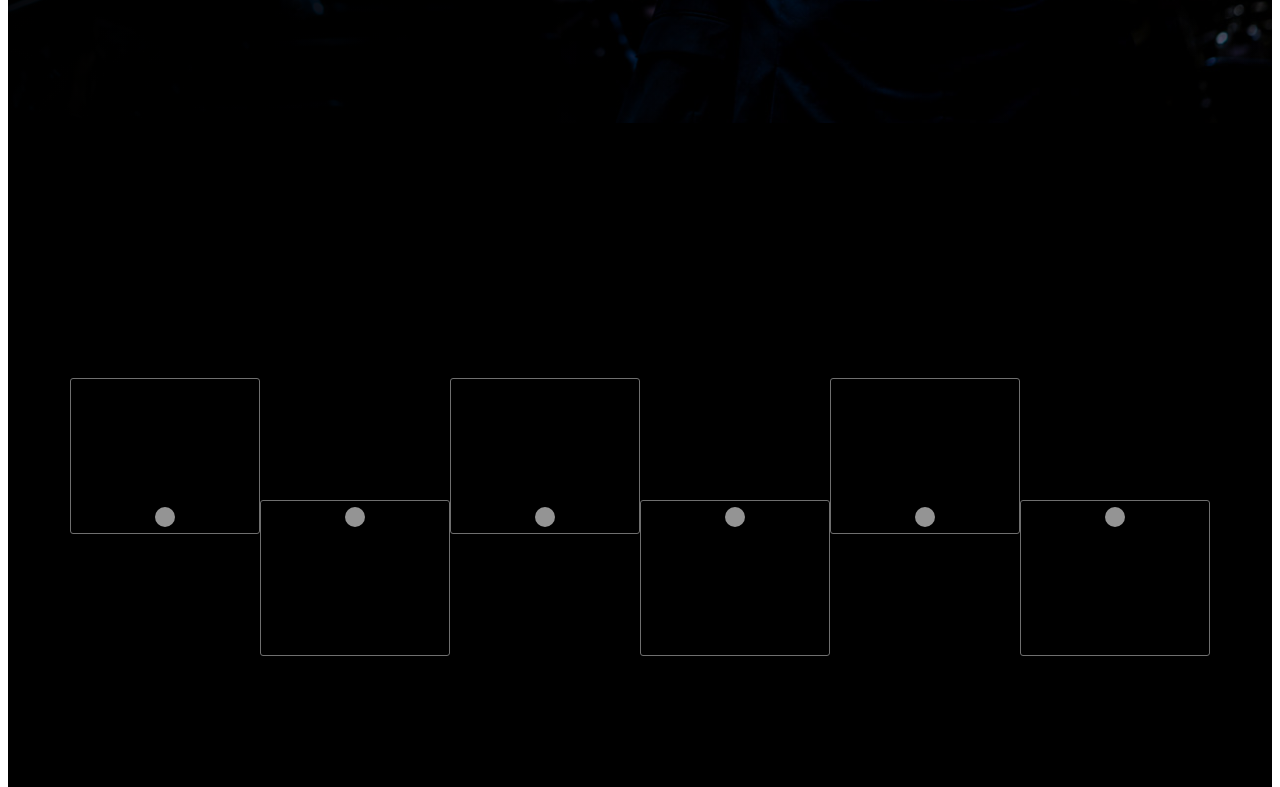
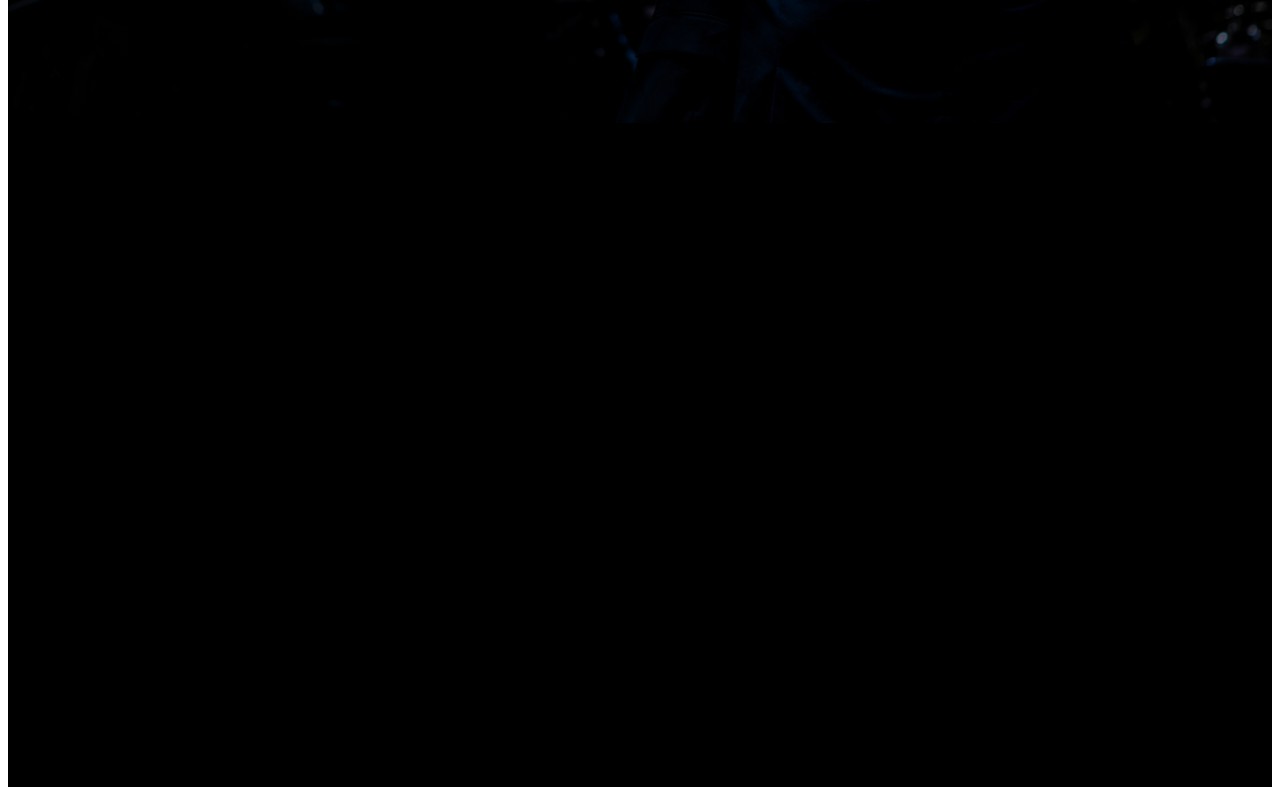
Before and after one commit to leobrasil777-lang/FeraProart-Website, a React (Vite) app: page /idealizador in a window 1280 px wide. Shown: the part 573-1360 px from the top of the page. Built offline with nearby package versions, Linux system fonts and the light colour scheme; the HTML template or start-up script is replaced by a standard one.

Commit message:
Reimplement idealizador timeline scroll effect

```diff
--- a/src/pages/Idealizador/sections/IdealizadorTimelineSection/IdealizadorTimelineSection.css
+++ b/src/pages/Idealizador/sections/IdealizadorTimelineSection/IdealizadorTimelineSection.css
@@ -1,7 +1,18 @@
 .idealizador-timeline {
+  --timeline-progress: 0;
   background: #000000;
   color: var(--color-white);
+  min-height: 232vh;
+}
+
+.idealizador-timeline__sticky {
+  position: sticky;
+  top: 0;
+  display: flex;
+  min-height: 100vh;
+  align-items: center;
   padding-block: clamp(24px, 2.4vw, 32px) clamp(64px, 5.6vw, 76px);
+  overflow: hidden;
 }
 
 .idealizador-timeline__container {
@@ -55,8 +66,27 @@
   right: 0;
   left: 0;
   height: 5px;
+  overflow: hidden;
   transform: translateY(-50%);
-  background: #949494;
+  transform-origin: left center;
+}
+
+.idealizador-timeline__line::before,
+.idealizador-timeline__line::after {
+  position: absolute;
+  inset: 0;
+  content: '';
+  transform: scaleX(var(--timeline-progress));
+  transform-origin: left center;
+}
+
+.idealizador-timeline__line::before {
+  background: rgba(148, 148, 148, 0.56);
+}
+
+.idealizador-timeline__line::after {
+  background: rgba(255, 255, 255, 0.9);
+  opacity: 0.72;
 }
 
 .idealizador-timeline__list {
@@ -90,9 +120,26 @@
   left: 50%;
   width: 20px;
   height: 20px;
+  border: 1px solid rgba(255, 255, 255, 0.35);
   border-radius: 50%;
-  transform: translate(-50%, -50%);
+  opacity: 0;
+  transform: translate(-50%, -50%) scale(0.72);
   background: #949494;
+  transition:
+    opacity 520ms ease,
+    transform 620ms ease,
+    background-color 620ms ease,
+    border-color 620ms ease;
+}
+
+.idealizador-timeline__item--visible .idealizador-timeline__marker {
+  opacity: 1;
+  transform: translate(-50%, -50%) scale(1);
+}
+
+.idealizador-timeline__item--active .idealizador-timeline__marker {
+  border-color: rgba(255, 255, 255, 0.86);
+  background: var(--color-white);
 }
 
 .idealizador-timeline__card {
@@ -106,11 +153,30 @@
   padding: 17px 18px;
   background: #000000;
   color: var(--color-white);
+  opacity: 0;
+  pointer-events: none;
+  transform: translateY(32px) scale(0.96);
+  transition:
+    opacity 700ms ease,
+    transform 700ms cubic-bezier(0.22, 1, 0.36, 1),
+    border-color 700ms ease,
+    box-shadow 700ms ease;
+}
+
+.idealizador-timeline__card--visible {
+  opacity: 1;
+  pointer-events: auto;
+  transform: translateY(0) scale(1);
+}
+
+.idealizador-timeline__card--active {
+  border-color: rgba(255, 255, 255, 0.78);
+  box-shadow: 0 18px 44px rgba(255, 255, 255, 0.08);
 }
 
 .idealizador-timeline__card--wide {
   width: 300px;
-  max-width: min(300px, calc(100vw - 96px));
+  max-width: 100%;
 }
 
 .idealizador-timeline__year {
@@ -154,7 +220,7 @@
 
   .idealizador-timeline__card--wide {
     width: 260px;
-    max-width: min(260px, calc(100vw - 64px));
+    max-width: 100%;
   }
 
   .idealizador-timeline__description {
@@ -164,7 +230,15 @@
 
 @media (max-width: 61.9375rem) {
   .idealizador-timeline {
+    min-height: auto;
+  }
+
+  .idealizador-timeline__sticky {
+    position: static;
+    display: block;
+    min-height: 0;
     padding-block: 48px 72px;
+    overflow: visible;
   }
 
   .idealizador-timeline__container {
@@ -183,6 +257,12 @@
     width: 4px;
     height: auto;
     transform: translateX(-50%);
+  }
+
+  .idealizador-timeline__line::before,
+  .idealizador-timeline__line::after {
+    transform: scaleY(var(--timeline-progress));
+    transform-origin: top center;
   }
 
   .idealizador-timeline__list {
@@ -214,7 +294,7 @@
 }
 
 @media (max-width: 37.4375rem) {
-  .idealizador-timeline {
+  .idealizador-timeline__sticky {
     padding-block: 42px 64px;
   }
 
@@ -279,3 +359,31 @@
     line-height: 1.15;
   }
 }
+
+
+.idealizador-timeline--reduced-motion {
+  min-height: auto;
+}
+
+.idealizador-timeline--reduced-motion .idealizador-timeline__sticky {
+  position: static;
+  min-height: 0;
+}
+
+@media (prefers-reduced-motion: reduce) {
+  .idealizador-timeline {
+    min-height: auto;
+  }
+
+  .idealizador-timeline__sticky {
+    position: static;
+    min-height: 0;
+  }
+
+  .idealizador-timeline__card,
+  .idealizador-timeline__marker,
+  .idealizador-timeline__line::before,
+  .idealizador-timeline__line::after {
+    transition: none;
+  }
+}
--- a/src/pages/Idealizador/sections/IdealizadorTimelineSection/IdealizadorTimelineSection.tsx
+++ b/src/pages/Idealizador/sections/IdealizadorTimelineSection/IdealizadorTimelineSection.tsx
@@ -1,3 +1,4 @@
+import { useEffect, useRef, useState, type CSSProperties } from 'react'
 import Container from '../../../../components/Container/Container'
 import './IdealizadorTimelineSection.css'
 
@@ -46,9 +47,160 @@ const timelineMilestones: TimelineMilestone[] = [
   },
 ]
 
+const DESKTOP_QUERY = '(min-width: 62rem)'
+const REDUCED_MOTION_QUERY = '(prefers-reduced-motion: reduce)'
+const REVEAL_START = 0.1
+const REVEAL_END = 0.92
+
+const clamp = (value: number, min = 0, max = 1) => Math.min(Math.max(value, min), max)
+
 function IdealizadorTimelineSection() {
+  const sectionRef = useRef<HTMLElement | null>(null)
+  const itemRefs = useRef<(HTMLLIElement | null)[]>([])
+  const animationFrameRef = useRef<number | null>(null)
+  const [activeIndex, setActiveIndex] = useState(-1)
+  const [visibleItems, setVisibleItems] = useState(() => timelineMilestones.map(() => false))
+  const [timelineProgress, setTimelineProgress] = useState(0)
+  const [isReducedMotion, setIsReducedMotion] = useState(false)
+
+  useEffect(() => {
+    const desktopMedia = window.matchMedia(DESKTOP_QUERY)
+    const reducedMotionMedia = window.matchMedia(REDUCED_MOTION_QUERY)
+
+    const revealAll = () => {
+      setActiveIndex(timelineMilestones.length - 1)
+      setVisibleItems(timelineMilestones.map(() => true))
+      setTimelineProgress(1)
+    }
+
+    const resetTimeline = () => {
+      setActiveIndex(-1)
+      setVisibleItems(timelineMilestones.map(() => false))
+      setTimelineProgress(0)
+    }
+
+    const updateDesktopProgress = () => {
+      animationFrameRef.current = null
+
+      if (!sectionRef.current) {
+        return
+      }
+
+      const section = sectionRef.current
+      const scrollableDistance = Math.max(section.offsetHeight - window.innerHeight, 1)
+      const progress = clamp(-section.getBoundingClientRect().top / scrollableDistance)
+      const normalizedProgress = clamp((progress - REVEAL_START) / (REVEAL_END - REVEAL_START))
+      const nextActiveIndex =
+        normalizedProgress <= 0
+          ? -1
+          : Math.min(timelineMilestones.length - 1, Math.floor(normalizedProgress * timelineMilestones.length))
+
+      setTimelineProgress(progress)
+      setActiveIndex(nextActiveIndex)
+      setVisibleItems(timelineMilestones.map((_, index) => index <= nextActiveIndex))
+    }
+
+    const requestDesktopUpdate = () => {
+      if (animationFrameRef.current === null) {
+        animationFrameRef.current = window.requestAnimationFrame(updateDesktopProgress)
+      }
+    }
+
+    let observer: IntersectionObserver | null = null
+
+    const setupMode = () => {
+      if (animationFrameRef.current !== null) {
+        window.cancelAnimationFrame(animationFrameRef.current)
+        animationFrameRef.current = null
+      }
+
+      observer?.disconnect()
+      observer = null
+      setIsReducedMotion(reducedMotionMedia.matches)
+
+      window.removeEventListener('scroll', requestDesktopUpdate)
+      window.removeEventListener('resize', requestDesktopUpdate)
+
+      if (reducedMotionMedia.matches) {
+        revealAll()
+        return
+      }
+
+      if (desktopMedia.matches) {
+        resetTimeline()
+        requestDesktopUpdate()
+        window.addEventListener('scroll', requestDesktopUpdate, { passive: true })
+        window.addEventListener('resize', requestDesktopUpdate)
+        return
+      }
+
+      resetTimeline()
+      observer = new IntersectionObserver(
+        (entries) => {
+          setVisibleItems((currentItems) => {
+            const nextItems = [...currentItems]
+            let hasChanged = false
+
+            entries.forEach((entry) => {
+              if (!entry.isIntersecting) {
+                return
+              }
+
+              const itemIndex = Number((entry.target as HTMLElement).dataset.timelineIndex)
+
+              if (!Number.isNaN(itemIndex) && !nextItems[itemIndex]) {
+                nextItems[itemIndex] = true
+                hasChanged = true
+              }
+            })
+
+            if (hasChanged) {
+              const nextActiveIndex = nextItems.reduce((lastVisibleIndex, isVisible, index) => {
+                return isVisible ? index : lastVisibleIndex
+              }, -1)
+
+              setActiveIndex(nextActiveIndex)
+              setTimelineProgress(nextActiveIndex < 0 ? 0 : (nextActiveIndex + 1) / timelineMilestones.length)
+            }
+
+            return hasChanged ? nextItems : currentItems
+          })
+        },
+        { rootMargin: '0px 0px -18% 0px', threshold: 0.28 },
+      )
+
+      itemRefs.current.forEach((item) => {
+        if (item) {
+          observer?.observe(item)
+        }
+      })
+    }
+
+    setupMode()
+    desktopMedia.addEventListener('change', setupMode)
+    reducedMotionMedia.addEventListener('change', setupMode)
+
+    return () => {
+      window.removeEventListener('scroll', requestDesktopUpdate)
+      window.removeEventListener('resize', requestDesktopUpdate)
+      desktopMedia.removeEventListener('change', setupMode)
+      reducedMotionMedia.removeEventListener('change', setupMode)
+      observer?.disconnect()
+
+      if (animationFrameRef.current !== null) {
+        window.cancelAnimationFrame(animationFrameRef.current)
+      }
+    }
+  }, [])
+
   return (
-    <section className="idealizador-timeline" aria-labelledby="idealizador-timeline-title">
+    <section
+      className={`idealizador-timeline${isReducedMotion ? ' idealizador-timeline--reduced-motion' : ''}`}
+      style={{ '--timeline-progress': timelineProgress } as CSSProperties}
+      aria-labelledby="idealizador-timeline-title"
+      ref={sectionRef}
+    >
+      <div className="idealizador-timeline__sticky">
         <Container className="idealizador-timeline__container">
           <header className="idealizador-timeline__header">
             <h2 className="idealizador-timeline__title" id="idealizador-timeline-title">
@@ -61,18 +213,28 @@ function IdealizadorTimelineSection() {
           <div className="idealizador-timeline__track" aria-label="Linha do tempo da trajetória de Fernando Rabelo">
             <div className="idealizador-timeline__line" aria-hidden="true" />
             <ol className="idealizador-timeline__list">
-            {timelineMilestones.map((milestone) => {
+              {timelineMilestones.map((milestone, index) => {
+                const isVisible = visibleItems[index]
+                const isActive = activeIndex === index
                 const cardClassName = [
                   'idealizador-timeline__card',
                   milestone.isWide ? 'idealizador-timeline__card--wide' : '',
+                  isVisible ? 'idealizador-timeline__card--visible' : '',
+                  isActive ? 'idealizador-timeline__card--active' : '',
                 ]
                   .filter(Boolean)
                   .join(' ')
 
                 return (
                   <li
-                  className={`idealizador-timeline__item idealizador-timeline__item--${milestone.position}`}
+                    className={`idealizador-timeline__item idealizador-timeline__item--${milestone.position}${
+                      isVisible ? ' idealizador-timeline__item--visible' : ''
+                    }${isActive ? ' idealizador-timeline__item--active' : ''}`}
                     key={`${milestone.label}-${milestone.description}`}
+                    data-timeline-index={index}
+                    ref={(element) => {
+                      itemRefs.current[index] = element
+                    }}
                   >
                     <article className={cardClassName}>
                       {milestone.isCurrent ? (
@@ -91,6 +253,7 @@ function IdealizadorTimelineSection() {
             </ol>
           </div>
         </Container>
+      </div>
     </section>
   )
 }
```
Lines whose indentation alone changed are shown as unchanged.
